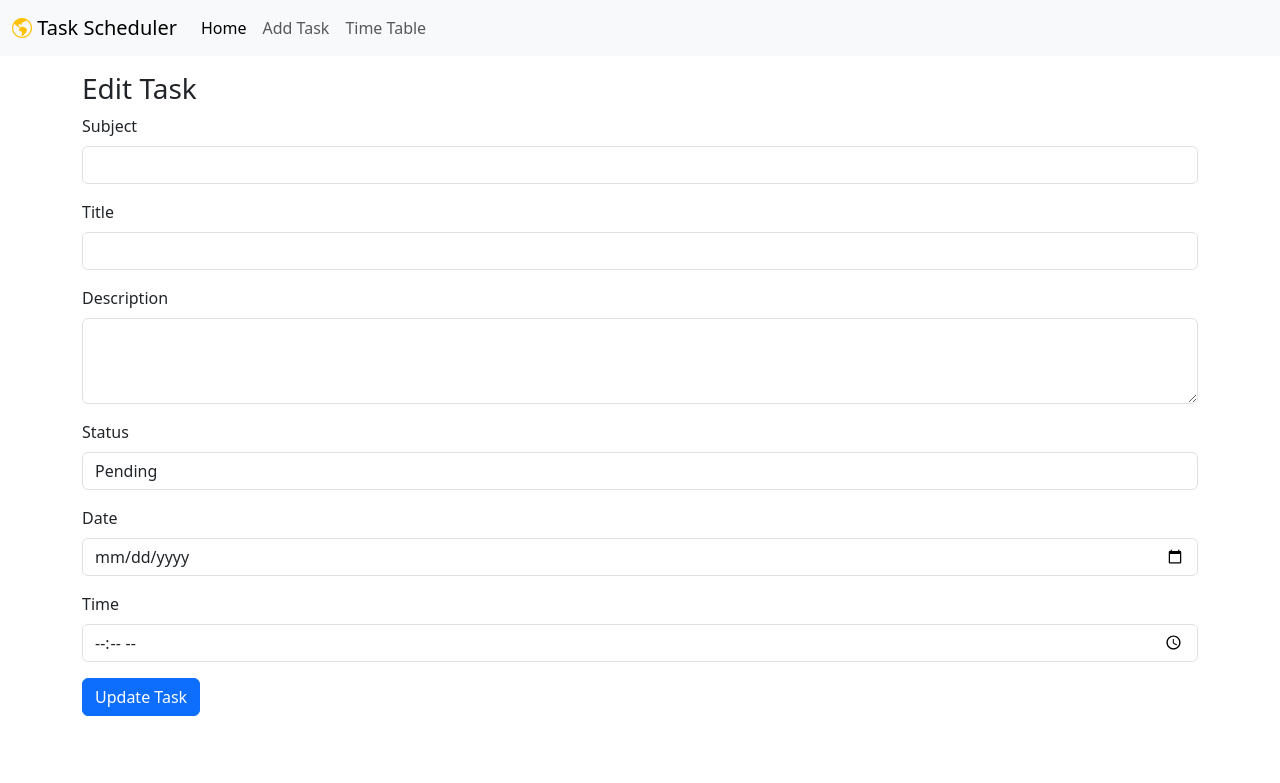
After one commit to TanvirMahmud01/PersonalScheduler, a FastAPI app: template backend/templates/edit-task.html in a window 1280 px wide. The commit adds this page. Shown: the top 783 px of the page. Run offline with FastAPI, Linux system fonts and the light colour scheme; the template is opened without the code that fills it, so the values that code supplies are empty; parts of the project's set-up code (start-up, migrations or seed data) failed here and were passed over.

Commit message:
add edit task feature - fixes#37

```diff
--- a/backend/main.py
+++ b/backend/main.py
@@ -1,12 +1,15 @@
 from fastapi import Depends, File, UploadFile, FastAPI, HTTPException, Request, Form
 from sqlalchemy.orm import Session
 from datetime import datetime, date, time
-import crud, models, schemas
+import crud
+import models
+import schemas
 from database import SessionLocal, engine
 from fastapi.templating import Jinja2Templates
 from fastapi.staticfiles import StaticFiles
 from starlette.responses import RedirectResponse
-import shutil, os
+import shutil
+import os
 from PIL import Image
 
 
@@ -21,6 +24,7 @@ templates = Jinja2Templates("templates")
 # Allowed image formats
 ALLOWED_EXTENSIONS = {"png", "jpg", "jpeg", "gif"}
 
+
 def allowed_file(filename):
     return '.' in filename and filename.rsplit('.', 1)[1].lower() in ALLOWED_EXTENSIONS
 
@@ -33,10 +37,59 @@ def get_db():
         db.close()
 
 
+@app.get("/edit/{task_id}")
+def edit_task_form(request: Request, task_id: int, db: Session = Depends(get_db)):
+    task = db.query(models.Task).filter(models.Task.id == task_id).first()
+    if not task:
+        raise HTTPException(status_code=404, detail="Task not found")
+    return templates.TemplateResponse("edit-task.html", {"request": request, "task": task})
+
+
+@app.post("/edit/{task_id}")
+def update_task(
+    request: Request,
+    task_id: int,
+    subject: str = Form(...),
+    title: str = Form(...),
+    description: str = Form(...),
+    status: str = Form(...),
+    date: str = Form(...),
+    time: str = Form(...),
+    db: Session = Depends(get_db),
+):
+    try:
+        # Clean and parse date and time
+        task_date = datetime.strptime(date, "%Y-%m-%d").date()
+        # Ensure time string is in "HH:MM" format
+        task_time = datetime.strptime(time[:5], "%H:%M").time()
+
+        # Prepare the task data for updating
+        task_data = {
+            "subject": subject,
+            "title": title,
+            "description": description,
+            "status": status,
+            "date": task_date,
+            "time": task_time,
+        }
+
+        # Update the task
+        updated_task = crud.update_task(db, task_id, task_data)
+        if not updated_task:
+            raise HTTPException(status_code=404, detail="Task not found")
+
+        return RedirectResponse(url="/", status_code=303)
+    except ValueError as e:
+        print(f"Error parsing date/time: {e}")
+        raise HTTPException(
+            status_code=400, detail="Invalid date or time format")
+
+
 @app.get("/", response_model=list[schemas.Task])
 def read_items(request: Request, skip: int = 0, limit: int = 100, db: Session = Depends(get_db)):
     items = crud.get_items(db, skip=skip, limit=limit)
     return templates.TemplateResponse(name="tasks.html", context={"request": request, "tasks": items})
+
 
 @app.get("/time-table")
 def show_timetable(request: Request):
@@ -44,15 +97,18 @@ def show_timetable(request: Request):
 
     return templates.TemplateResponse(name="schedule.html", context={"request": request, "imgs": timetable_exists})
 
+
 @app.post("/upload")
 async def upload_image(file: UploadFile = File(...)):
     # Ensure the uploaded file is an image
     if not allowed_file(file.filename):
-        raise HTTPException(status_code=400, detail="Invalid file type. Only images are allowed.")
+        raise HTTPException(
+            status_code=400, detail="Invalid file type. Only images are allowed.")
 
     # Fixed file name for uploaded image
     file_extension = file.filename.rsplit('.', 1)[1].lower()
-    save_filename = f"timetable.{file_extension}"  # Always save as timetable.png or timetable.jpg, etc.
+    # Always save as timetable.png or timetable.jpg, etc.
+    save_filename = f"timetable.{file_extension}"
     save_path = os.path.join("static", save_filename)
 
     # Save the file to the static directory
@@ -66,9 +122,11 @@ async def upload_image(file: UploadFile = File(...)):
         img.close()   # Close the image to release file resources
     except Exception as e:
         os.remove(save_path)  # Remove the invalid image
-        raise HTTPException(status_code=400, detail=f"Uploaded file is not a valid image: {e}")
+        raise HTTPException(
+            status_code=400, detail=f"Uploaded file is not a valid image: {e}")
 
     return RedirectResponse(url="/time-table", status_code=303)
+
 
 @app.post("/delete/{item_id}")
 def delete_item(request: Request, item_id: int, db: Session = Depends(get_db)):
--- /dev/null
+++ b/backend/templates/edit-task.html
@@ -0,0 +1,38 @@
+{% include './shared/header.html' without context %}
+<body>
+  {% include './shared/navbar.html' without context %}
+  <div class="container mt-3">
+    <h3>Edit Task</h3>
+    <form method="post" action="/edit/{{ task.id }}">
+      <div class="mb-3">
+        <label for="subject" class="form-label">Subject</label>
+        <input type="text" class="form-control" id="subject" name="subject" value="{{ task.subject }}" required>
+      </div>
+      <div class="mb-3">
+        <label for="title" class="form-label">Title</label>
+        <input type="text" class="form-control" id="title" name="title" value="{{ task.title }}" required>
+      </div>
+      <div class="mb-3">
+        <label for="description" class="form-label">Description</label>
+        <textarea class="form-control" id="description" name="description" rows="3" required>{{ task.description }}</textarea>
+      </div>
+      <div class="mb-3">
+        <label for="status" class="form-label">Status</label>
+        <select class="form-control" id="status" name="status">
+          <option value="pending" {% if task.status == "pending" %}selected{% endif %}>Pending</option>
+          <option value="completed" {% if task.status == "completed" %}selected{% endif %}>Completed</option>
+        </select>
+      </div>
+      <div class="mb-3">
+        <label for="date" class="form-label">Date</label>
+        <input type="date" class="form-control" id="date" name="date" value="{{ task.date }}">
+      </div>
+      <div class="mb-3">
+        <label for="time" class="form-label">Time</label>
+        <input type="time" class="form-control" id="time" name="time" value="{{ task.time }}">
+      </div>
+      <button type="submit" class="btn btn-primary">Update Task</button>
+    </form>
+  </div>
+  {% include './shared/footer.html' without context %}
+</body>
```
Also changed, not shown: backend/crud.py (+11 -0 lines), backend/templates/tasks.html (+6 -2 lines), backend/task-scheduler.db.
